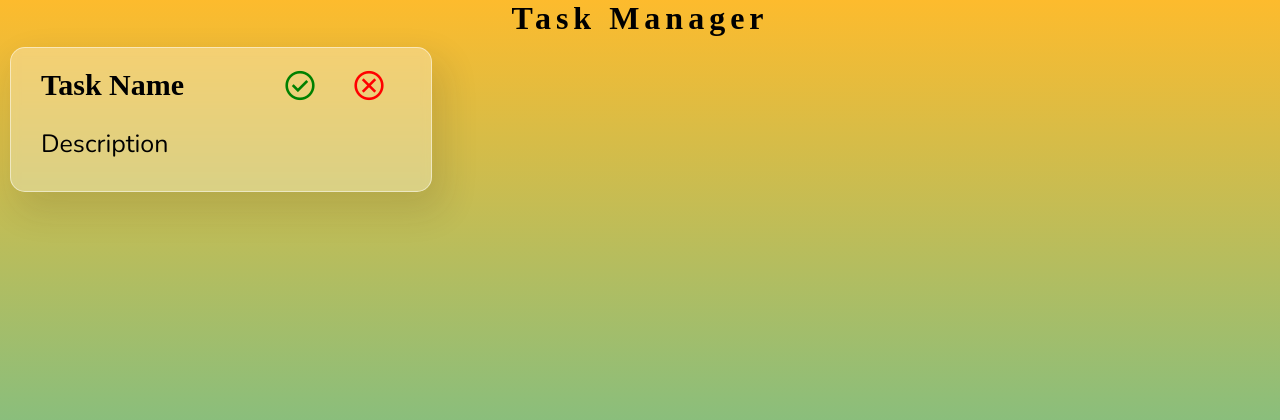
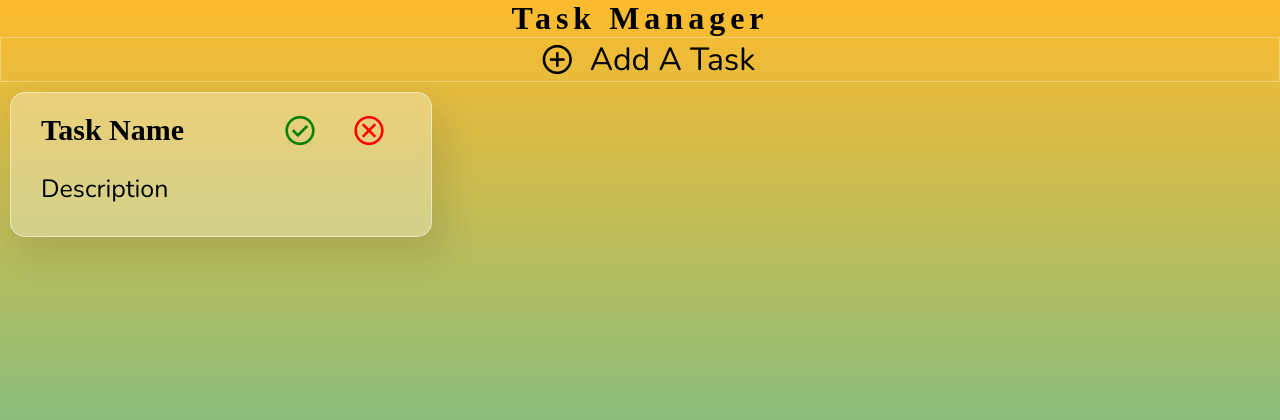
Before and after one commit to fawnnnn777/task, a Django app: page / in a window 1280 px wide. Shown: the top 420 px of the page. Run offline with Django 5.2, Linux system fonts and the light colour scheme; some web fonts are replaced.

Commit message:
more elemetns

```diff
--- a/task_manager/tasks/static/tasks/style.css
+++ b/task_manager/tasks/static/tasks/style.css
@@ -25,6 +25,7 @@
     width: 100%;
     text-align: center;
 }
+
 
 body{
     background: rgb(34,193,195);
@@ -86,3 +87,87 @@ height: 100vh;
 .task-done{
     background-color: green;
 }
+
+.new-task-container{
+    display: flex;
+    transition: 0.5s;
+    padding: 10px;
+    margin: 10px;
+    height: 40vh;
+    justify-content: center;
+
+}
+.new-task-form{
+    width: 50%;
+    display: flex;
+    flex-direction: column;
+    align-items: center;
+}
+
+input[type=text], textarea{
+    width: 80%;
+    transition: 0.5s;
+
+    padding: 10px;
+    margin: 10px;
+    border-radius: 15px;
+    outline: none;
+    font-size: 1.5rem;
+    background-color: rgb(255, 255, 255, 0.3);
+    backdrop-filter: blur(4px);
+    border: 1px solid rgb(255, 255, 255, 0.3);
+}
+
+input[type=text]:active,input[type=text]:focus, textarea:focus{
+    -webkit-box-shadow: -8px 10px 0px -1px rgba(0,0,0,0.75);
+-moz-box-shadow: -8px 10px 0px -1px rgba(0,0,0,0.75);
+box-shadow: -8px 10px 0px -1px rgba(0,0,0,0.75);
+    transition: 0.5s;
+}
+
+.task-des-form{
+    min-height: 80%;
+    line-height: 1.5rem;
+}
+
+input[type=submit]{
+    width: 20%;
+    transition: 0.5s;
+
+    margin: 10px;
+    padding: 10px;
+    border-radius: 15px;
+    background-color: lightcyan;
+    border: 1px solid rgb(255, 255, 255, 0.3);
+}
+input[type=submit]:hover{
+    -webkit-box-shadow: -8px 10px 0px -1px rgba(0,0,0,0.75);
+-moz-box-shadow: -8px 10px 0px -1px rgba(0,0,0,0.75);
+box-shadow: -8px 10px 0px -1px rgba(0,0,0,0.75);
+    transition: 0.5s;
+    cursor: pointer;
+}
+
+.new-task-button-div{
+    width: 100%;
+    display: flex;
+    justify-content: center;
+}
+.new-task-button{
+    width: 100%;
+    display: flex;
+    justify-content: center;
+    align-items: center;
+    font-size: 2rem;
+    font-family: "Nunito", sans-serif;
+    background-color: transparent;
+    border: 1px solid rgb(255, 255, 255, 0.3);
+
+}
+
+.new-task-button:hover{
+    cursor: pointer;
+    background-color: rgb(255, 255, 255, 0.3);
+    backdrop-filter: blur(4px);
+
+}
--- a/task_manager/tasks/static/tasks/tasks.js
+++ b/task_manager/tasks/static/tasks/tasks.js
@@ -8,5 +8,10 @@ document.addEventListener('DOMContentLoaded', ()=> {
         task.style.filter = 'blur(2px)'
         task.style.animation = 'done 0.5s'
     });
+    const newTaskForm = document.querySelector('.new-task-container');
+    const newTaskButton = document.querySelector('.new-task-button');
+    newTaskButton.addEventListener('click', function(){
+        newTaskForm.style.display = 'block';
+    })
 
 })
--- a/task_manager/tasks/templates/tasks/index.html
+++ b/task_manager/tasks/templates/tasks/index.html
@@ -14,6 +14,18 @@
 <body>
     <div class="title-container">
         <h1 class="title"> Task Manager </h1>
+    </div>
+    <div class="new-task-button-div">
+        <button class="new-task-button"> <span class="material-symbols-outlined">
+            add_circle
+            </span> Add A Task </button>
+    </div>
+    <div class="new-task-container" style="display: none">
+        <form class="new-task-form" style>
+            <input class="task-name-form" type="text" placeholder="Task Name">
+            <textarea class="task-des-form" placeholder="Task Description"></textarea>
+            <input type="submit">
+        </form>
     </div>
     <div class="main-container">
         <div class="tasks-container">
```
